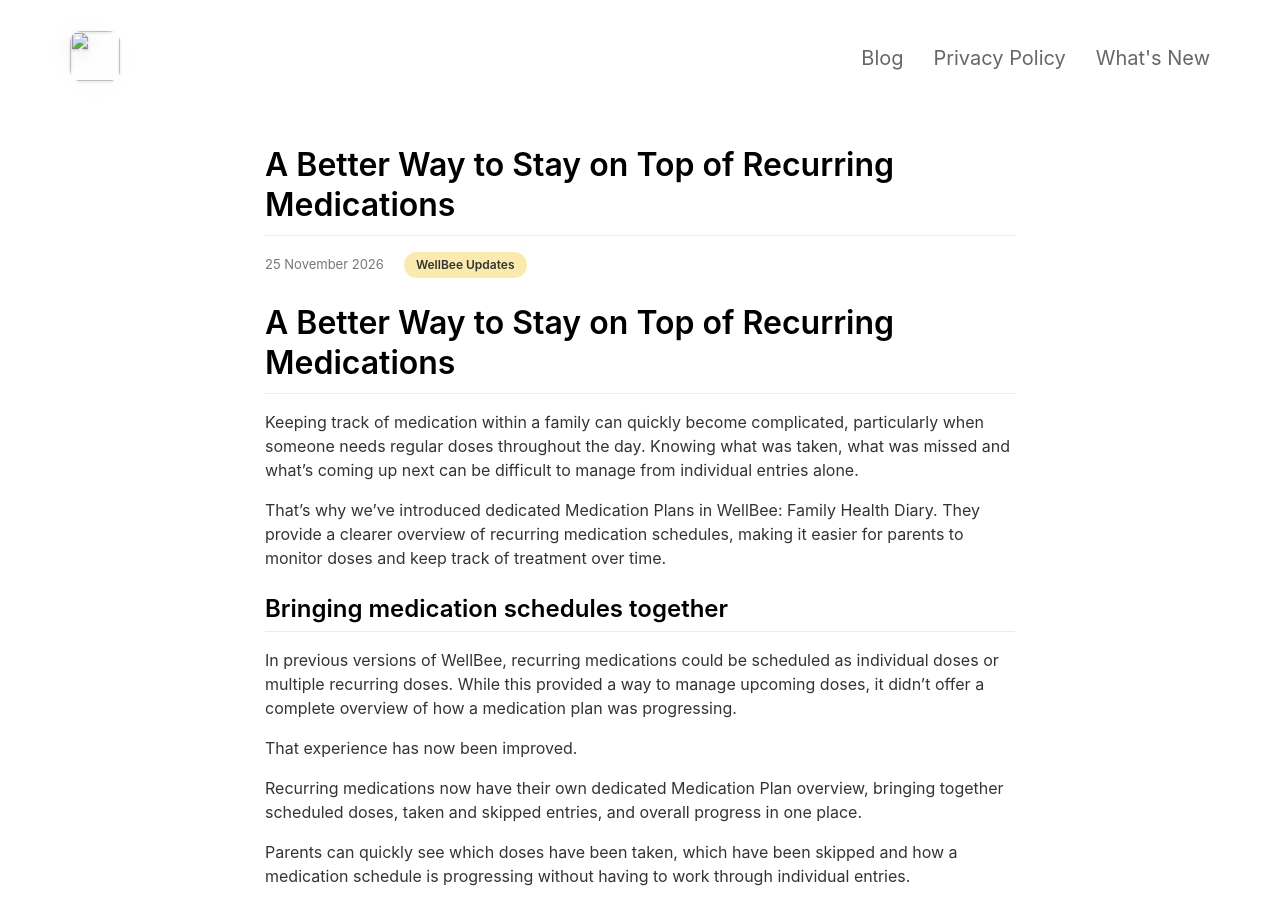
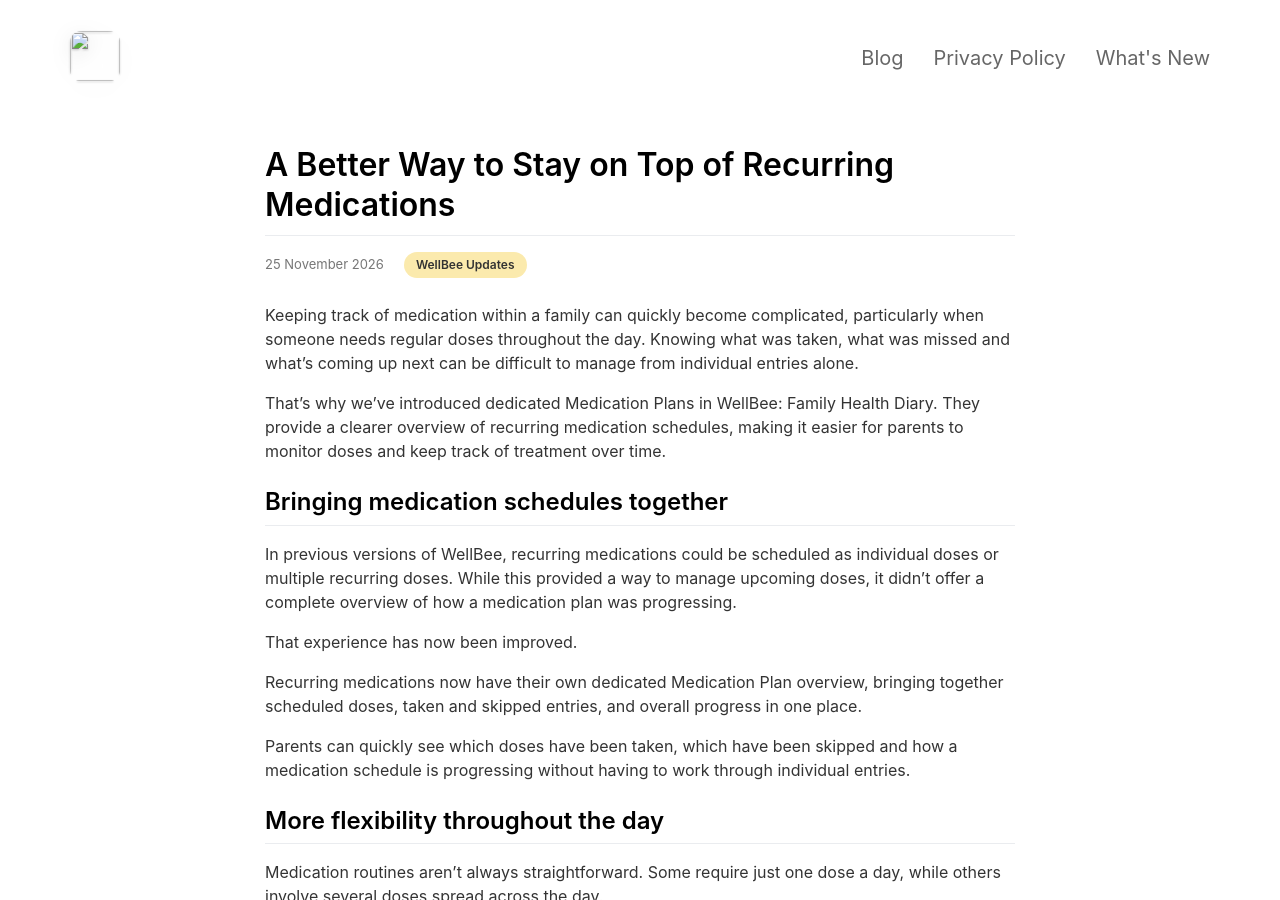
Before and after one commit to sheabrewer1986/WellBeeWebsite, a Jekyll site: the page built from _posts/2026-11-25-medication-plans.md, in a window 1280 px wide and 900 px high. Built offline with Jekyll 4.4.1, drawn with Linux system fonts in a browser that asks for light colours; nearby versions of some CDN libraries.

Commit message:
[Tweak] Removed extra title

```diff
--- a/_posts/2026-11-25-medication-plans.md
+++ b/_posts/2026-11-25-medication-plans.md
@@ -5,8 +5,6 @@ date: 2026-11-25
 description: "A closer look at Medication Plans, our improved way of managing recurring medications, helping families keep track of doses, schedules and progress in one place."
 categories: [WellBee Updates]
 ---
-
-# **A Better Way to Stay on Top of Recurring Medications**
 
 Keeping track of medication within a family can quickly become complicated, particularly when someone needs regular doses throughout the day. Knowing what was taken, what was missed and what’s coming up next can be difficult to manage from individual entries alone.
 
```
